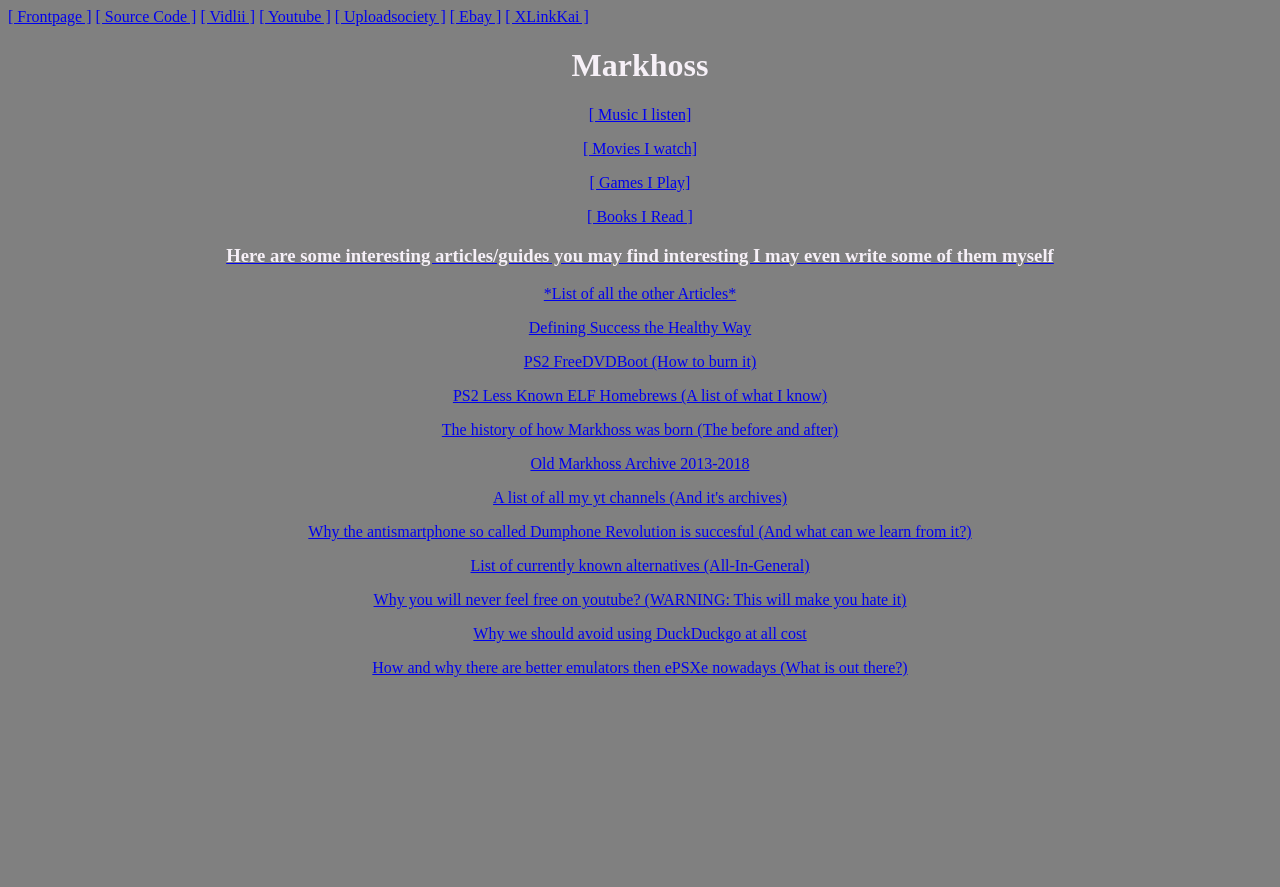
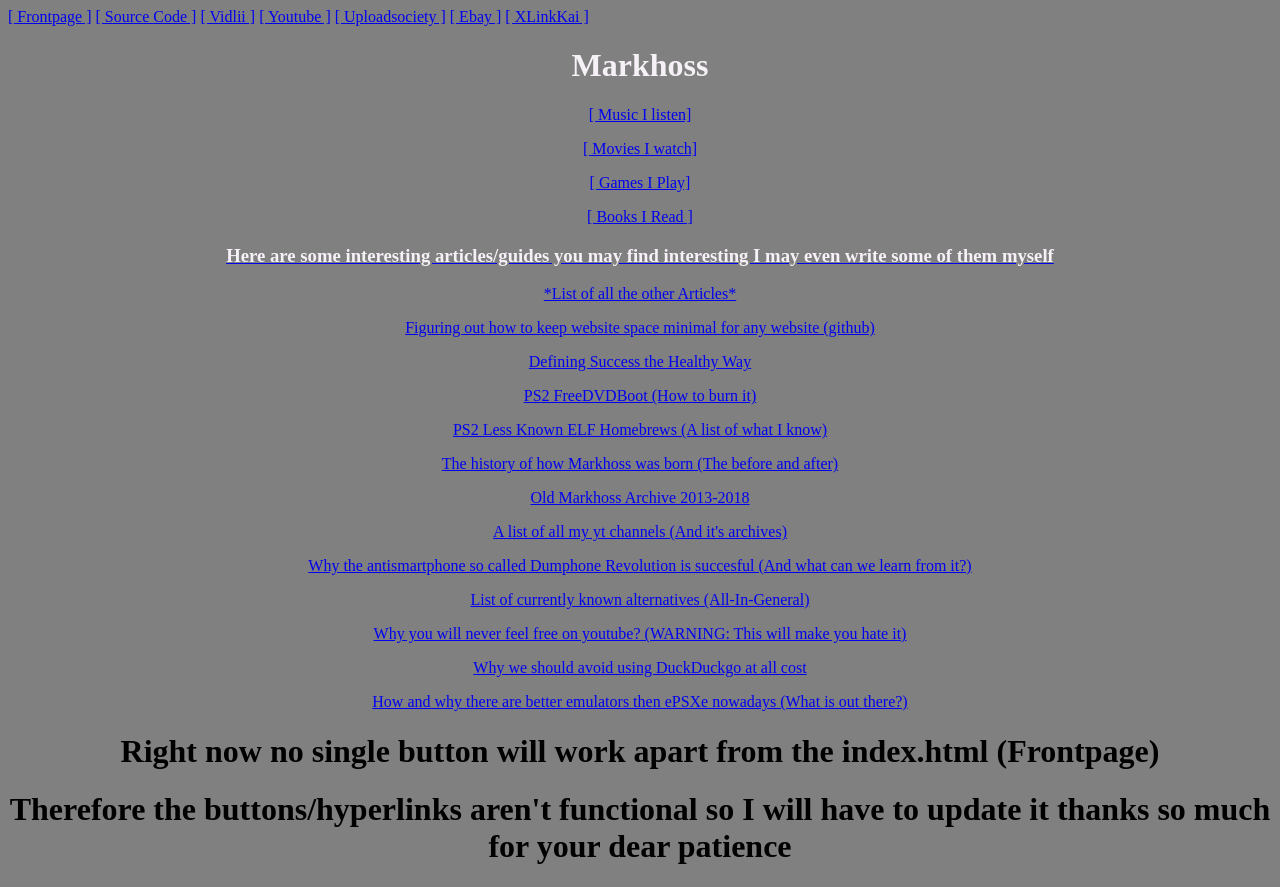
Before and after one commit to openmarkhoss/openmarkhoss, a plain HTML site: page index.html in a window 1280 px wide. Before the commit the page ends 800 px from the top, so only its background shows below. Drawn offline with Linux system fonts and the light colour scheme.

Commit message:
Update index.html

```diff
--- a/index.html
+++ b/index.html
@@ -23,6 +23,7 @@
 
 <center><h3><font color="#f6f0f7">Here are some interesting articles/guides you may find interesting I may even write some of them myself</font></h3><center>
 <center><p><font color="#f6f0f7"> <a href="url">*List of all the other Articles*</font></p><center>
+<center><p><font color="#f6f0f7"> <a href="url">Figuring out how to keep website space minimal for any website (github)</font></p><center>
 <center><p><font color="#f6f0f7"> <a href="url">Defining Success the Healthy Way</font></p><center>
 <center><p><font color="#f6f0f7"> <a href="url">PS2 FreeDVDBoot (How to burn it)</a>
 <center><p><font color="#f6f0f7"> <a href="url">PS2 Less Known ELF Homebrews (A list of what I know)</a>
@@ -35,5 +36,8 @@
 <center><p><font color="#f6f0f7"> <a href="url">Why we should avoid using DuckDuckgo at all cost</a>
 <center><p><font color="#f6f0f7"> <a href="url">How and why there are better emulators then ePSXe nowadays (What is out there?)</a>
 
+<center><h1><font color="#000000">Right now no single button will work apart from the index.html (Frontpage)</h1></center>
+<center><h1><font color="#000000">Therefore the buttons/hyperlinks aren't functional so I will have to update it thanks so much for your dear patience</h1></center>
+
 </body>
 </html>
```
